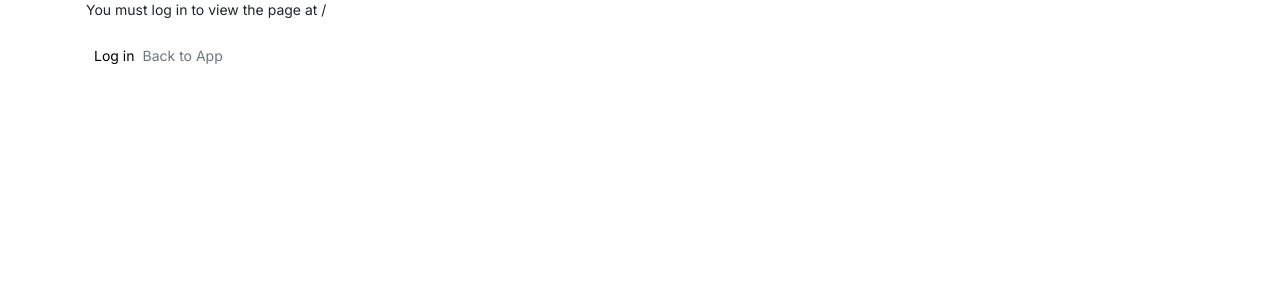
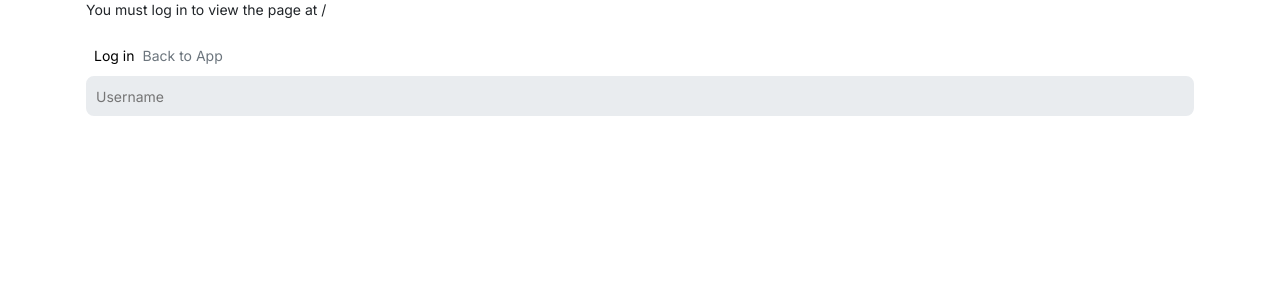
Before and after one commit to kamrade/kamrade.github.io, a React (Create React App) app: page /auth in a window 1280 px wide. Shown: the top 300 px of the page. Built offline with nearby package versions, Linux system fonts and the light colour scheme.

Commit message:
Start working on Formq component

```diff
--- a/src/components/AuthPage/AuthPage.tsx
+++ b/src/components/AuthPage/AuthPage.tsx
@@ -1,7 +1,25 @@
 import React from 'react';
 import { NavLink, useHistory, useLocation } from 'react-router-dom';
 import {useAuth} from 'components/ProvideAuth/ProvideAuth';
-import {Button} from 'shared';
+import {Button, Formq, FormqInput} from 'shared';
+
+let initialState = {
+  username: {
+    data: {
+      name: 'username',
+      placeholder: 'Username',
+      autoComplete: 'off',
+      type: 'text',
+      id: 'username',
+      value: '',
+      touched: false,
+      dirty: false,
+      focused: false,
+    },
+    errors: ['Test error message 1', 'Test error message 2'],
+    validations: () => []
+  },
+};
 
 export const AuthPage = () => {
 
@@ -17,6 +35,12 @@ export const AuthPage = () => {
     })
   }
 
+  const submitAuthForm = (event: React.SyntheticEvent) => {
+    event.preventDefault();
+    console.log('::: submit auth form');
+    console.log(initialState);
+  }
+
   return (
     <div className={`container`}>
 
@@ -24,6 +48,12 @@ export const AuthPage = () => {
       <Button onClick={login}>Log in</Button>
       <NavLink exact to='/'>Back to App</NavLink>
 
+      <Formq initialFormqState={initialState} >
+        <form onSubmit={submitAuthForm}>
+          <FormqInput name='username' />
+        </form>
+      </Formq>
+
     </div>
   );
 }
--- /dev/null
+++ b/src/shared/Formq/Formq.module.scss
@@ -0,0 +1,3 @@
+.Formq {
+  margin-bottom: 1rem;
+}
--- /dev/null
+++ b/src/shared/Formq/Formq.tsx
@@ -0,0 +1,31 @@
+import React, {useReducer, createContext, useContext} from 'react';
+import s from './Formq.module.scss';
+import {formqReducer} from './FormqReducer';
+import {IFormqProps, IFormqContext} from './FormqTypes';
+
+const formqContext = createContext<IFormqContext | null>(null);
+
+export const Formq = ({children, initialFormqState}: IFormqProps) => {
+
+  Object.keys(initialFormqState).map((key, i) => {
+    if (initialFormqState[key].data.name !== key) {
+      throw new Error('Initial object name should be same as field "name"');
+    }
+    return null;
+  })
+
+  const [formqState, dispatch] = useReducer(formqReducer, initialFormqState);
+
+  return (
+    <formqContext.Provider value={{formqState, dispatch}}>
+      <div className={s.Formq}>
+        {children}
+      </div>
+    </formqContext.Provider>
+  )
+
+};
+
+export function useFormq() {
+  return useContext(formqContext);
+}
--- /dev/null
+++ b/src/shared/Formq/FormqInput.tsx
@@ -0,0 +1,64 @@
+import React from 'react';
+import {useFormq} from './Formq';
+import {Input, InputDescription} from 'shared';
+import {UPDATE, FOCUS, BLUR} from 'shared/Formq/FormqTypes';
+
+export interface IFormqInputProps {
+  name: string;
+}
+
+export const FormqInput = ({name}: IFormqInputProps) => {
+
+  let context = useFormq();
+  let inputState = context?.formqState[name];
+  let dispatch   = context?.dispatch;
+
+  if (!inputState) {
+    throw new Error('No context provided.');
+  }
+
+  if (!dispatch) {
+    throw new Error('No dispatcher provided.');
+  }
+
+  return (
+    <>
+      <Input
+        {...inputState.data}
+        onChange={(event) => {
+            dispatch && dispatch({
+              type: UPDATE,
+              data: {
+                name: name,
+                value: event.target.value,
+              }
+            });
+        }}
+        onFocus={(event) => {
+          dispatch && dispatch({
+            type: FOCUS,
+            data: {
+              name: name,
+              value: event.target.value,
+            }
+          });
+        }}
+        onBlur={(event) => {
+          dispatch && dispatch({
+            type: BLUR,
+            data: {
+              name: name,
+              value: event.target.value,
+            }
+          });
+        }}
+      />
+
+      {
+        inputState.errors && inputState.errors.length > 0 && inputState.data.touched &&
+          <InputDescription type='error' message={inputState.errors.join(', ')}/>
+      }
+    </>
+  );
+
+}
--- /dev/null
+++ b/src/shared/Formq/FormqReducer.ts
@@ -0,0 +1,64 @@
+import {IFormqState, IFormqAction, UPDATE, FOCUS, BLUR} from './FormqTypes';
+
+export const formqReducer = (state: IFormqState, action: IFormqAction ) => {
+
+  let name = action.data.name;
+  let value = action.data.value;
+
+  if (!name) {
+    throw new Error('Please provide initial name for each field');
+  }
+
+  switch (action.type) {
+
+    case UPDATE:
+      return {
+        ...state,
+        [name]: {
+          ...state[name],
+          data: {
+            ...state[name].data,
+            value: value,
+            // TODO: dirty should become false if user changed value to its initial state.
+            dirty: true,
+            touched: true,
+          }
+        }
+
+      }
+
+    case FOCUS:
+      return {
+        ...state,
+        [name]: {
+          ...state[name],
+          data: {
+            ...state[name].data,
+            value: value,
+            touched: true,
+            focused: true
+          }
+
+        }
+      }
+
+    case BLUR:
+
+      return {
+        ...state,
+        [name]: {
+          ...state[name],
+          data: {
+            ...state[name].data,
+            value: value,
+            focused: false
+          }
+
+        }
+      }
+
+    default:
+      return state;
+
+  }
+}
--- /dev/null
+++ b/src/shared/Formq/FormqTypes.ts
@@ -0,0 +1,50 @@
+import {Dispatch} from 'react';
+
+// Actions (Reducer)
+export const UPDATE = "UPDATE_FIELD";
+export const FOCUS = "FOCUS_FIELD";
+export const BLUR = "BLUR_FIELD";
+
+export interface IFormqAction {
+  type: string;
+  data: IPayload;
+}
+
+export interface IPayload {
+  name: string;
+  value: string;
+}
+
+// Formq context (state)
+export interface IFormqData {
+  name: string;
+  placeholder?: string;
+  autoComplete?: string; // TODO: make its own type
+  type?: string; // TODO: make its own type
+  id?: string;
+  value: string;
+  touched: boolean;
+  dirty: boolean;
+  focused: boolean;
+}
+
+export interface IFormqFieldState {
+  data: IFormqData;
+  errors: string[];
+  validations: () => string[];
+}
+
+export interface IFormqState {
+  [key: string]: IFormqFieldState;
+}
+
+export interface IFormqContext {
+  formqState: IFormqState;
+  dispatch: Dispatch<IFormqAction>;
+}
+
+// Formq props
+export interface IFormqProps {
+  initialFormqState: IFormqState;
+  children: React.ReactChild;
+}
--- /dev/null
+++ b/src/shared/Formq/index.ts
@@ -0,0 +1,3 @@
+import {Formq} from './Formq';
+import {FormqInput} from './FormqInput';
+export {Formq, FormqInput};
--- a/src/shared/Input/Input.tsx
+++ b/src/shared/Input/Input.tsx
@@ -21,12 +21,11 @@ import {InputType} from './InputType';
 import {isNil} from 'lodash';
 const sx = classNames.bind(s);
 
-
 export interface IInputProps {
   name?: string;
   placeholder?: string;
-  type?: InputType;
-  autoComplete?: 'on' | 'off';
+  type?: string;
+  autoComplete?: string;
   id?: string;
 
   value?: string;
@@ -37,7 +36,6 @@ export interface IInputProps {
   dirty?: boolean;
   focused?: boolean;
   valid?: boolean;
-
 
   onChange?: (e: React.ChangeEvent<HTMLInputElement>) => void;
   onFocus?: (e: React.FocusEvent<HTMLInputElement>) => void;
--- a/src/shared/Input/InputType.ts
+++ b/src/shared/Input/InputType.ts
@@ -1,5 +1,4 @@
 import { tuple } from 'shared/utils/type';
-
 
 const InputTypes = tuple(
   'button',
--- a/src/shared/index.ts
+++ b/src/shared/index.ts
@@ -8,6 +8,7 @@ import {InputDescription} from './InputDescription';
 import {Close} from './Close';
 import {Dropdown, DropdownOption, DropdownToggler} from './Dropdown';
 import {Modal} from './Modal';
+import {Formq, FormqInput} from './Formq';
 
 
 export {
@@ -15,6 +16,8 @@ export {
   Card,
   Button,
   Input,
+  Formq,
+  FormqInput,
   FormRow,
   Icon,
   InputDescription,
```
